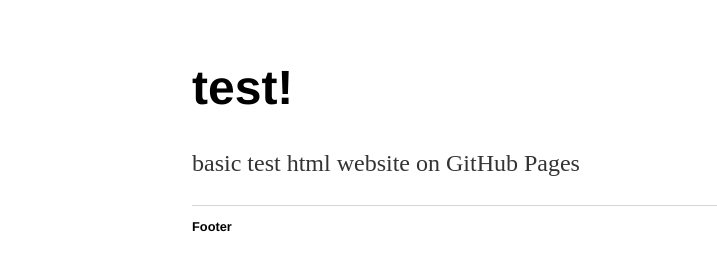
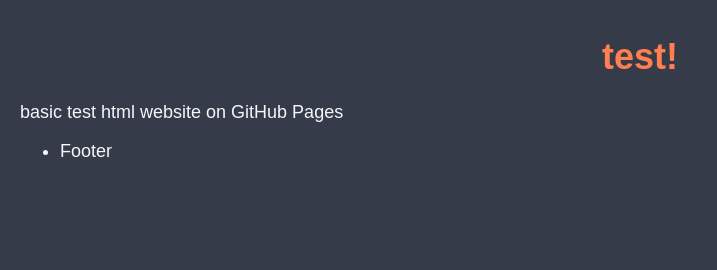
Before and after one commit to mpdwane/mpdwane.github.io, a plain HTML site: page index.html in a window 1280 px wide. Shown: the whole page, without its empty margins (0-717 px from the left). Drawn offline with Linux system fonts and the light colour scheme.

Commit message:
Update main.css

```diff
--- a/static/css/main.css
+++ b/static/css/main.css
@@ -1,43 +1,15 @@
-body {
-    margin: 60px auto;
-    width: 70%;
-}
-nav ul, footer ul {
-    font-family:'Helvetica', 'Arial', 'Sans-Serif';
-    padding: 0px;
-    list-style: none;
-    font-weight: bold;
-}
-nav ul li, footer ul li {
-    display: inline;
-    margin-right: 20px;
-}
-a {
-    text-decoration: none;
-    color: #999;
-}
-a:hover {
-    text-decoration: underline;
-}
-h1 {
-    font-size: 3em;
-    font-family:'Helvetica', 'Arial', 'Sans-Serif';
-}
-p {
-    font-size: 1.5em;
-    line-height: 1.4em;
-    color: #333;
-}
-footer {
-    border-top: 1px solid #d5d5d5;
-    font-size: .8em;
+html {
+    font-size: 18px;
+    margin: 12px;
+    font-family: sans-serif;
 }
 
-ul.posts {
-    margin: 20px auto 40px;
-    font-size: 1.5em;
+h1 {
+    color: coral;
+    text-align: center;
 }
 
-ul.posts li {
-    list-style: none;
+body {
+    background-color: #353b48;
+    color: #f5f6fa;
 }
```
